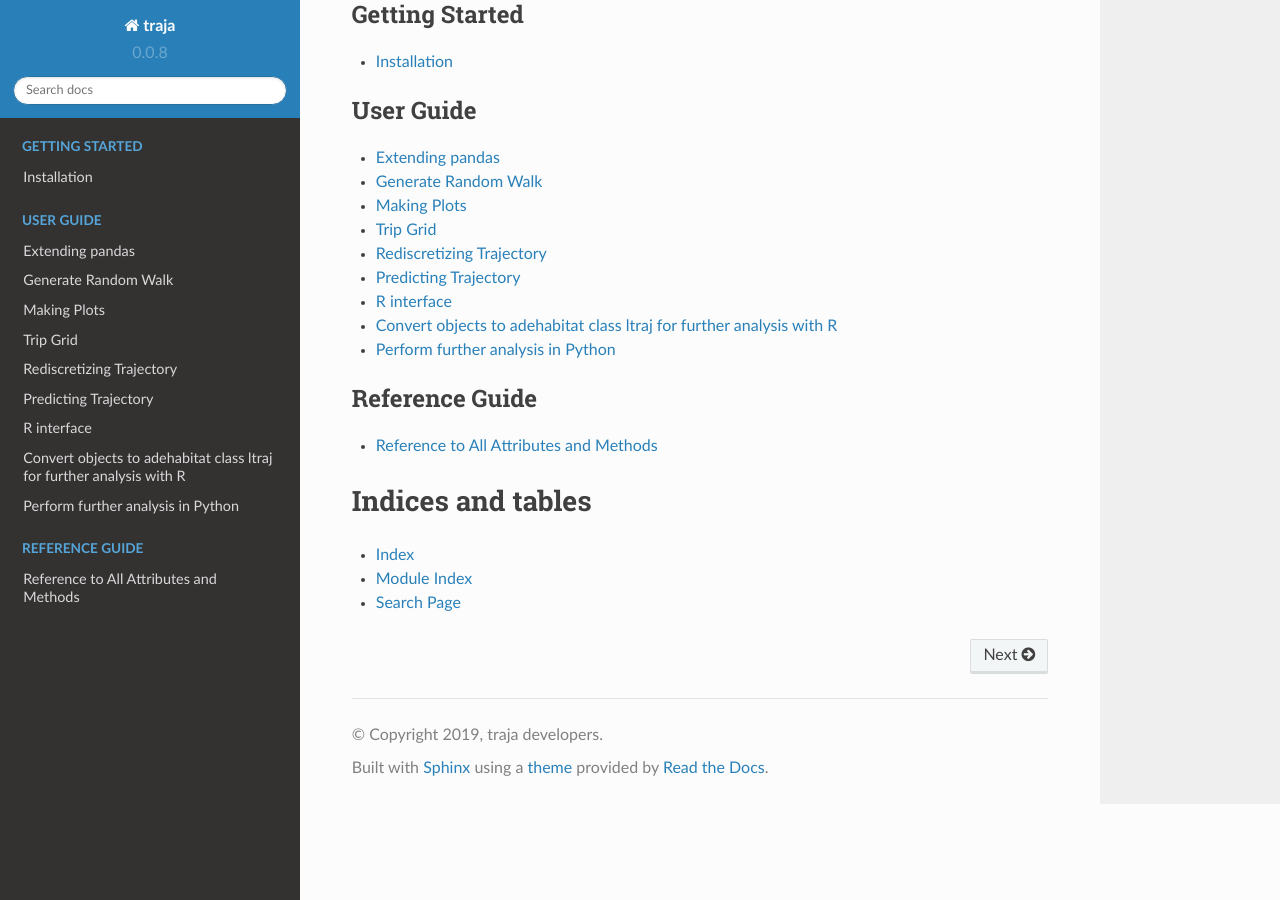
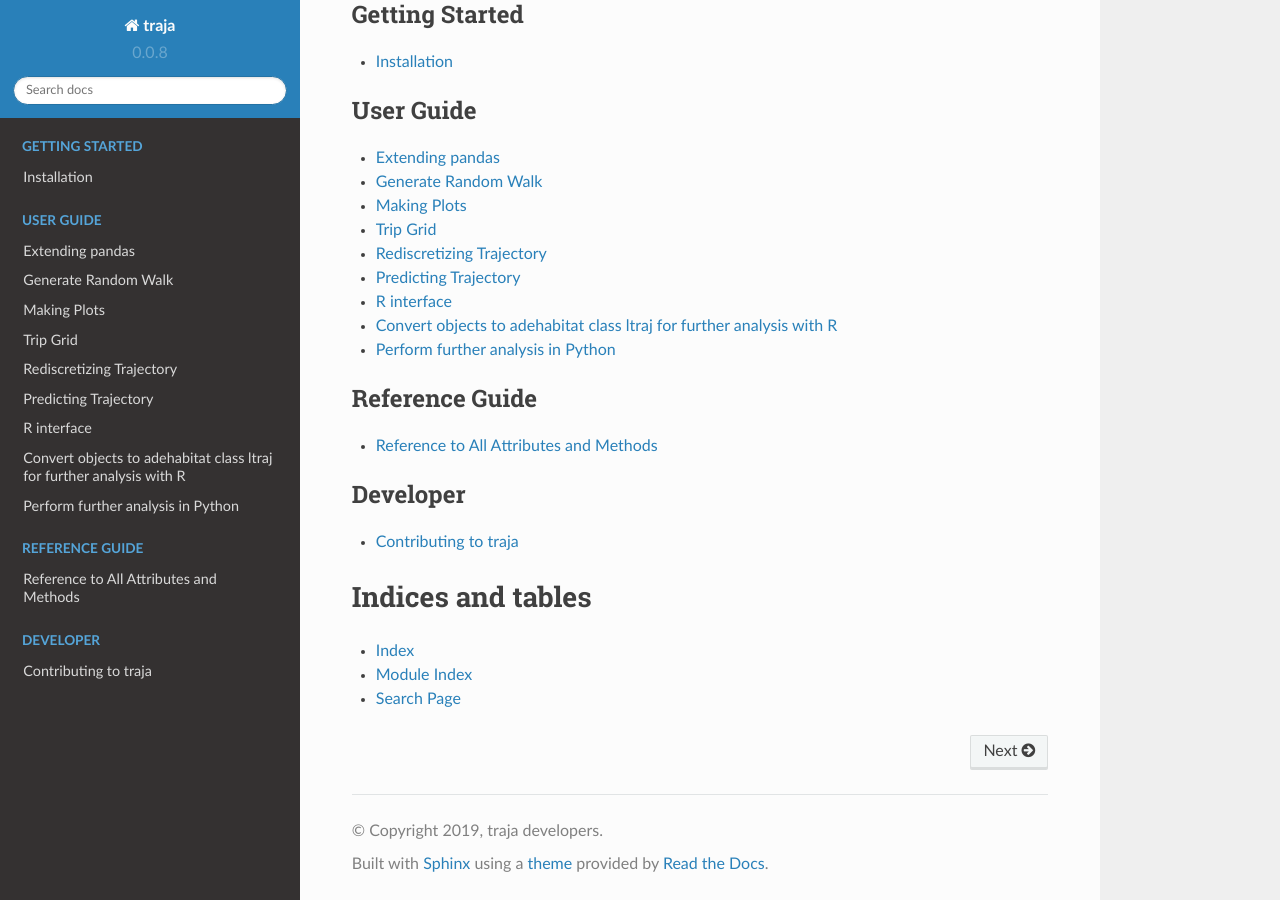
Before and after one commit to traja-team/traja, a Sphinx documentation site: the page built from docs/source/index.rst, in a window 1280 px wide and 900 px high, scrolled down 820 px. Built offline with Sphinx 7.4.7 and the Read the Docs theme 2.0.0, drawn with Linux system fonts in a browser that asks for light colours; pages that are not in the unit, such as notebooks, are missing from menus.

Commit message:
DOC: Add contributing page

```diff
--- a/docs/source/index.rst
+++ b/docs/source/index.rst
@@ -48,6 +48,12 @@
 
    Reference to All Attributes and Methods <reference>
 
+.. toctree::
+  :maxdepth: 1
+  :caption: Developer
+
+  Contributing to traja <contributing>
+
 
 Indices and tables
 ==================
```
